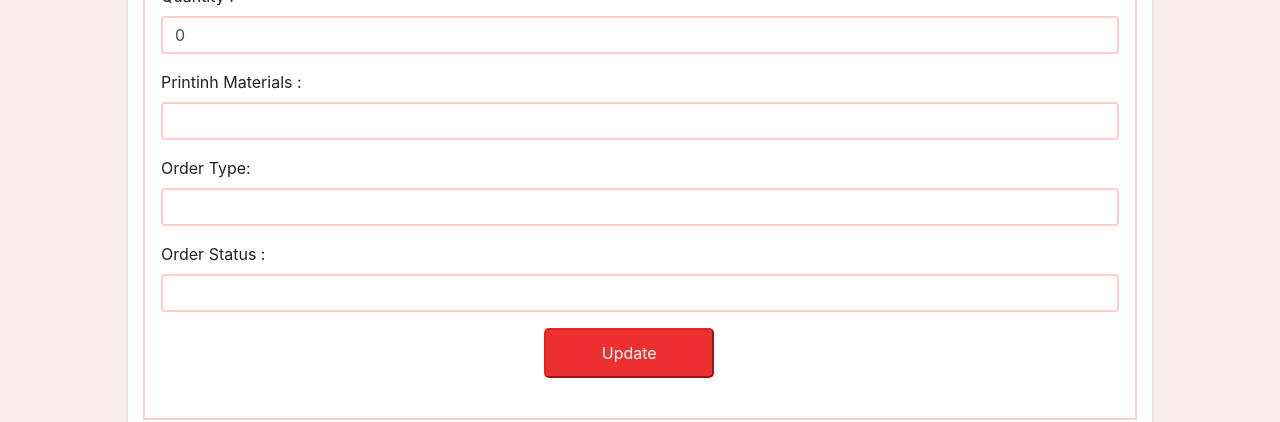
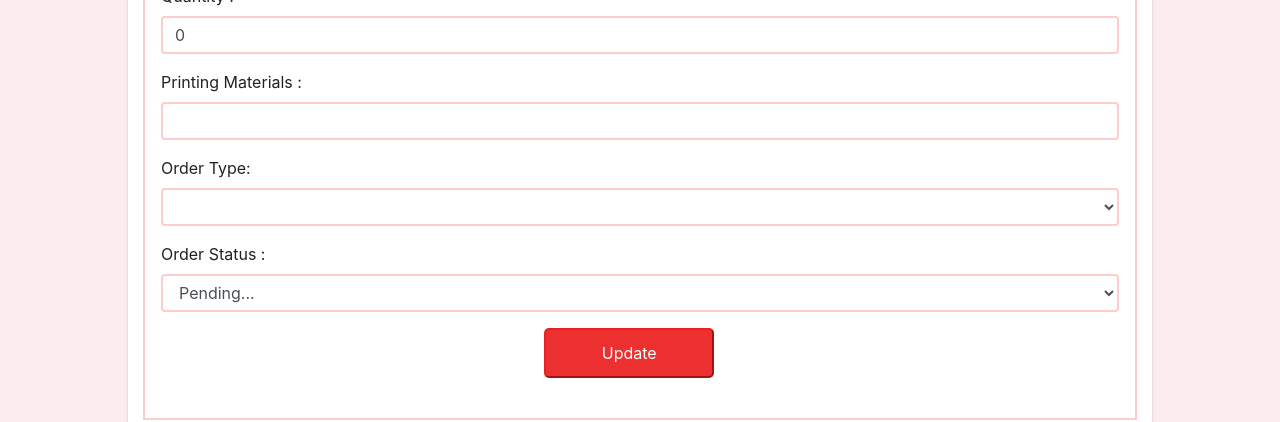
Before and after one commit to ITP2020/ArunaOP, a React (Create React App) app: page /editorder/1 in a window 1280 px wide. Shown: the part 1710-2132 px from the top of the page. Built offline with nearby package versions, Linux system fonts and the light colour scheme; no server answers.

Commit message:
Final Commit 2

```diff
--- a/src/components/create-order.component.js
+++ b/src/components/create-order.component.js
@@ -103,7 +103,7 @@ export default class CreateOrder extends Component {
 
         demoClicked(){
             this.setState({
-                orderNumber : 5643,
+                orderNumber : 56434,
                 customerName : 'Ajith',
                 address : 'Kaluthara',
                 contactNo : '0785643108',
@@ -249,22 +249,34 @@ export default class CreateOrder extends Component {
 
                     <div className = "form-group">
                         <label>Order Type: </label>
-                        <input type = "text"
-                        required
+                        <select
                         className = "form-control"
                         value = {this.state.orderType}
+                        name = "OrderType"
                         onChange = {this.onChangeOrdertype}
-                        />
+                        >
+                            <option value=""></option>
+                            <option value="Normal">Normal</option>
+                            <option value="Delivery">Delivery</option>
+                        </select>
+
                     </div>
+
 
                     <div className = "form-group">
                         <label>Order Status : </label>
-                        <input type = "text"
-                        required
+                        <select
                         className = "form-control"
                         value = {this.state.orderStatus}
+                        name = "OrderStatus"
                         onChange = {this.onChangeOrderStatus}
-                        />
+                        >
+                            <option value="Pending">Pending...</option>
+                            <option value="Processing">Processing...</option>
+                            <option value="Completed">Completed</option>
+
+                        </select>
+
                     </div>
 
                     <div className = "form-group">
--- a/src/components/edit-order.component.js
+++ b/src/components/edit-order.component.js
@@ -224,7 +224,7 @@ export default class EditOrder extends Component {
                     </div>
 
                     <div className = "form-group">
-                        <label>Printinh Materials : </label>
+                        <label>Printing Materials : </label>
                         <input type = "text"
                         required
                         className = "form-control"
@@ -235,22 +235,33 @@ export default class EditOrder extends Component {
 
                     <div className = "form-group">
                         <label>Order Type: </label>
-                        <input type = "text"
-                        required
+                        <select
                         className = "form-control"
                         value = {this.state.orderType}
+                        name = "OrderType"
                         onChange = {this.onChangeOrdertype}
-                        />
+                        >
+                            <option value=""></option>
+                            <option value="Normal">Normal</option>
+                            <option value="Delivery">Delivery</option>
+                        </select>
+
                     </div>
 
                     <div className = "form-group">
                         <label>Order Status : </label>
-                        <input type = "text"
-                        required
+                        <select
                         className = "form-control"
                         value = {this.state.orderStatus}
+                        name = "OrderStatus"
                         onChange = {this.onChangeOrderStatus}
-                        />
+                        >
+                            <option value="Pending">Pending...</option>
+                            <option value="Processing">Processing...</option>
+                            <option value="Completed">Completed</option>
+
+                        </select>
+
                     </div>
 
                     <div className = "form-group">
```
